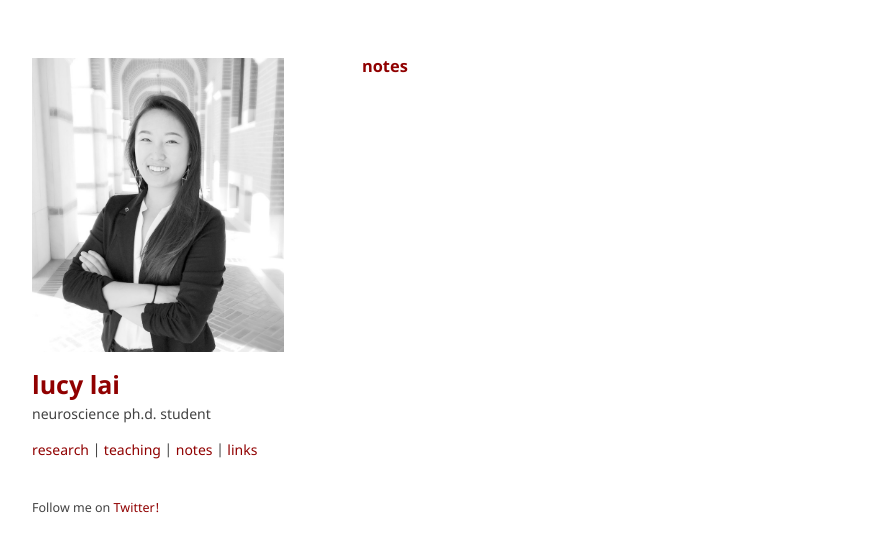
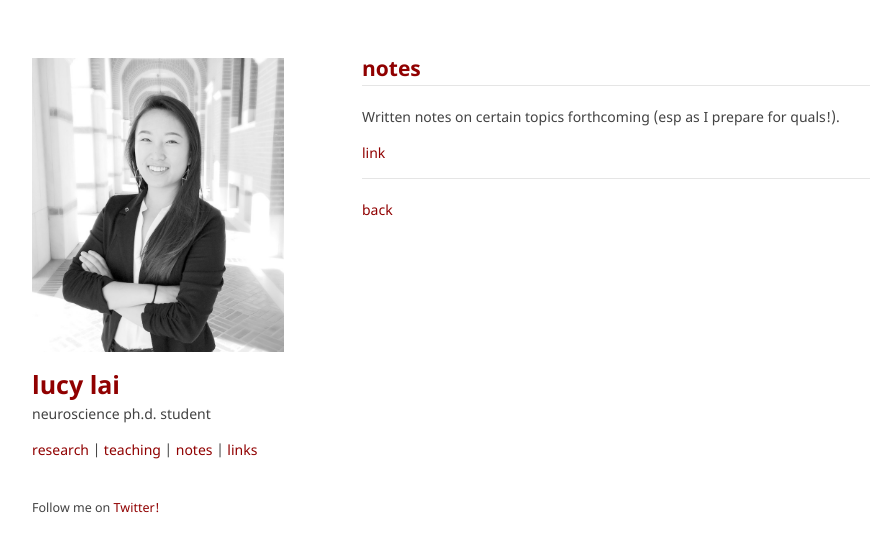
Before and after one commit to lucylai96/lucylai96.github.io, a Jekyll site: the page built from notes.md, in a window 1280 px wide. Shown: the top 552 px of the page, without its empty margins (168-1038 px from the left). Built offline with Jekyll 4.4.1, drawn with Linux system fonts in a browser that asks for light colours; our own code applies the rules of GitHub Pages for plain Markdown files.

Commit message:
Update notes.md

```diff
--- a/notes.md
+++ b/notes.md
@@ -1 +1,8 @@
-### notes
+## notes
+***
+Written notes on certain topics forthcoming (esp as I prepare for quals!).
+
+[link](./notes/misc)
+
+***
+[back](./)
```
